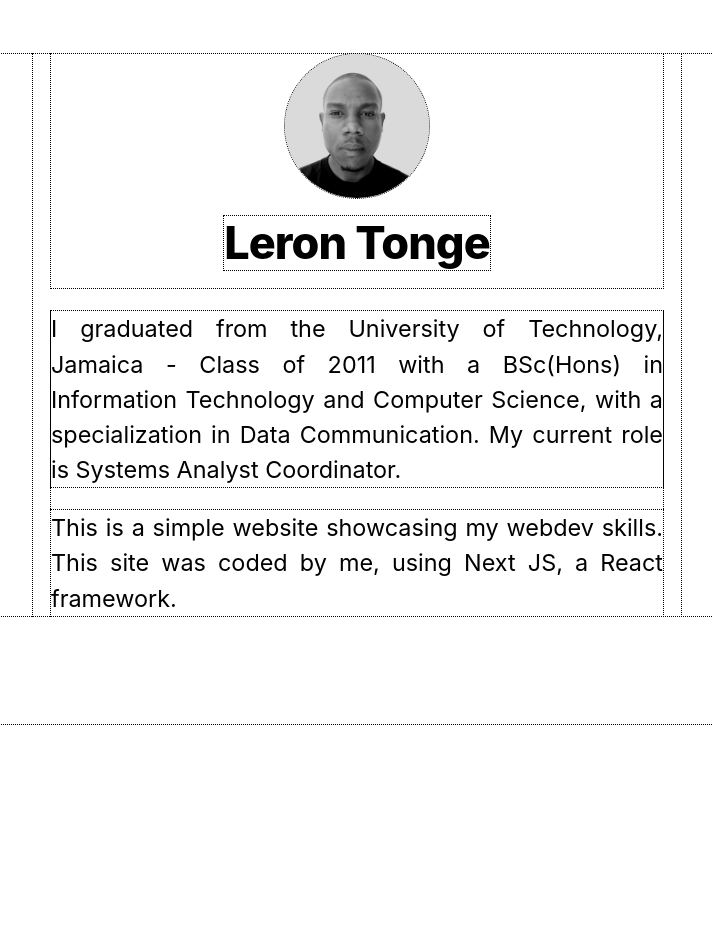
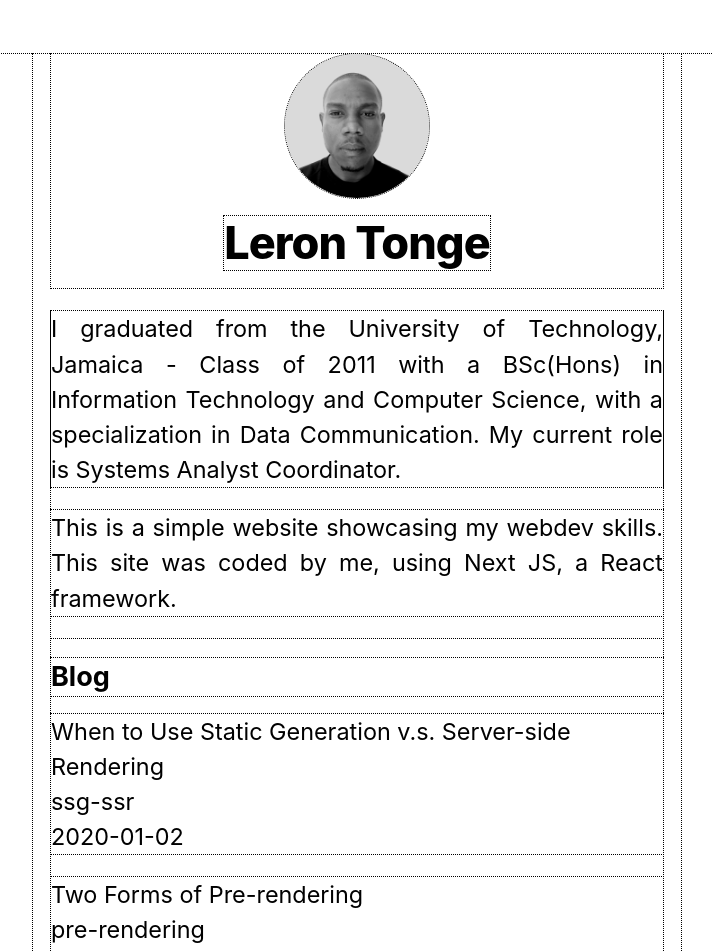
Before and after one commit to lerontonge/nextjs-blog, a Next.js app: page / in a window 1280 px wide. Shown: the top 952 px of the page, without its empty margins (283-996 px from the left). Before the commit the page ends 800 px from the top, so only its background shows below. Built offline with nearby package versions, Linux system fonts and the light colour scheme.

Commit message:
Back to home

```diff
--- /dev/null
+++ b/lib/posts.js
@@ -0,0 +1,35 @@
+import fs from 'fs';
+import path from 'path';
+import matter from 'gray-matter';
+
+const postsDirectory = path.join(process.cwd(), 'posts');
+
+export function getSortedPostsData() {
+  // Get file names under /posts
+  const fileNames = fs.readdirSync(postsDirectory);
+  const allPostsData = fileNames.map((fileName) => {
+    // Remove ".md" from file name to get id
+    const id = fileName.replace(/\.md$/, '');
+
+    // Read markdown file as string
+    const fullPath = path.join(postsDirectory, fileName);
+    const fileContents = fs.readFileSync(fullPath, 'utf8');
+
+    // Use gray-matter to parse the post metadata section
+    const matterResult = matter(fileContents);
+
+    // Combine the data with the id
+    return {
+      id,
+      ...matterResult.data,
+    };
+  });
+  // Sort posts by date
+  return allPostsData.sort((a, b) => {
+    if (a.date < b.date) {
+      return 1;
+    } else {
+      return -1;
+    }
+  });
+}
--- a/package.json
+++ b/package.json
@@ -6,6 +6,7 @@
     "start": "next start"
   },
   "dependencies": {
+    "gray-matter": "^4.0.3",
     "next": "latest",
     "react": "18.2.0",
     "react-dom": "18.2.0"
--- a/pages/index.js
+++ b/pages/index.js
@@ -2,7 +2,18 @@
 import Layout, { siteTitle } from '../components/layout';
 import utilStyles from '../styles/utils.module.css';
 import { introText, secondaryText } from '../public/introText';
-export default function Home() {
+import { getSortedPostsData } from '../lib/posts';
+
+export async function getStaticProps() {
+  const allPostsData = getSortedPostsData();
+  return {
+    props: {
+      allPostsData,
+    },
+  };
+}
+
+export default function Home({ allPostsData }) {
   return (
     <Layout home>
       <Head>
@@ -12,6 +23,23 @@
         <p> {introText}</p>
         <p>{secondaryText}</p>
       </section>
+      <section className={`${utilStyles.headingMd} ${utilStyles.padding1px}`}>
+        <h2 className={utilStyles.headingLg}>Blog</h2>
+        <ul className={utilStyles.list}>
+          {allPostsData.map(({ id, date, title }) => (
+            <li
+              className={utilStyles.listItem}
+              key={id}
+            >
+              {title}
+              <br />
+              {id}
+              <br />
+              {date}
+            </li>
+          ))}
+        </ul>
+      </section>
     </Layout>
   );
 }
--- /dev/null
+++ b/posts/pre-rendering.md
@@ -0,0 +1,11 @@
+---
+title: 'Two Forms of Pre-rendering'
+date: '2020-01-01'
+---
+
+Next.js has two forms of pre-rendering: **Static Generation** and **Server-side Rendering**. The difference is in **when** it generates the HTML for a page.
+
+- **Static Generation** is the pre-rendering method that generates the HTML at **build time**. The pre-rendered HTML is then _reused_ on each request.
+- **Server-side Rendering** is the pre-rendering method that generates the HTML on **each request**.
+
+Importantly, Next.js lets you **choose** which pre-rendering form to use for each page. You can create a "hybrid" Next.js app by using Static Generation for most pages and using Server-side Rendering for others.
--- /dev/null
+++ b/posts/ssg-ssr.md
@@ -0,0 +1,19 @@
+---
+title: 'When to Use Static Generation v.s. Server-side Rendering'
+date: '2020-01-02'
+---
+
+We recommend using **Static Generation** (with and without data) whenever possible because your page can be built once and served by CDN, which makes it much faster than having a server render the page on every request.
+
+You can use Static Generation for many types of pages, including:
+
+- Marketing pages
+- Blog posts
+- E-commerce product listings
+- Help and documentation
+
+You should ask yourself: "Can I pre-render this page **ahead** of a user's request?" If the answer is yes, then you should choose Static Generation.
+
+On the other hand, Static Generation is **not** a good idea if you cannot pre-render a page ahead of a user's request. Maybe your page shows frequently updated data, and the page content changes on every request.
+
+In that case, you can use **Server-Side Rendering**. It will be slower, but the pre-rendered page will always be up-to-date. Or you can skip pre-rendering and use client-side JavaScript to populate data.
```
Also changed, not shown: 1 other file (tests, documents, lock files or other folders).
